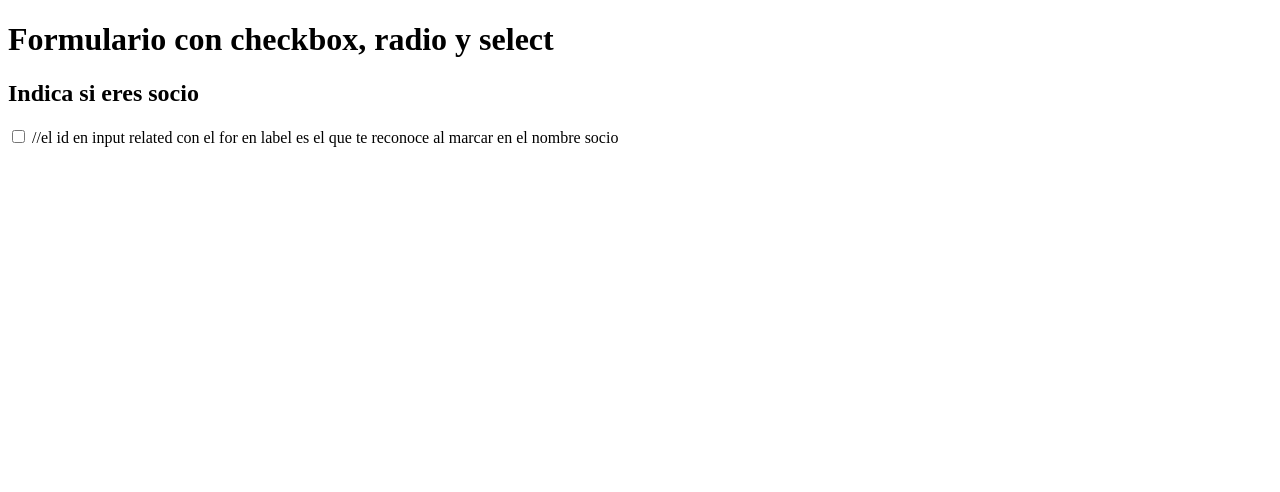
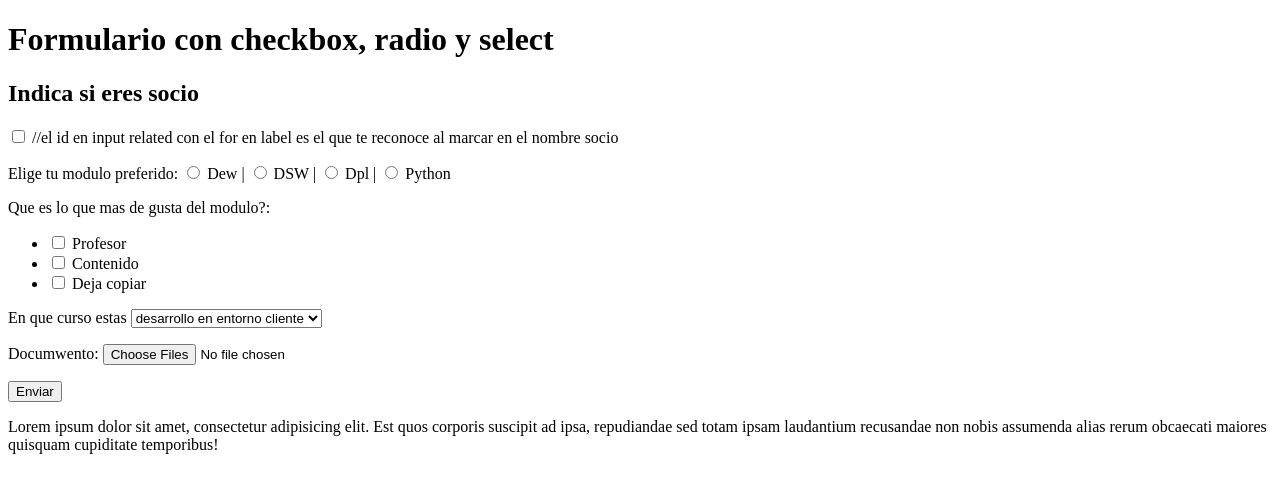
Before and after one commit to KatherineParr/javascript, a plain HTML site: page tema2/validacion de formulario/formIntermedio.html in a window 1280 px wide. Drawn offline with Linux system fonts and the light colour scheme.

Commit message:
form avanzado

```diff
--- a/tema2/validacion de formulario/formIntermedio.html
+++ b/tema2/validacion de formulario/formIntermedio.html
@@ -5,6 +5,9 @@
     <meta name="viewport" content="width=device-width, initial-scale=1.0">
     <title>Document</title>
     <style>
+        input:checked{
+            border: 2px solid blue;
+        }
 
     </style>
 </head>
@@ -13,15 +16,89 @@
     <form action="" id="form-intermedio">
         <h2>Indica si eres socio</h2>
         <p>
-            <input type="checkbox" name="member" id="member">
+            <input type="checkbox" name="member" id="member" value="si">
             //el id en input related con el for en label es el que te reconoce al marcar en el nombre
             <label for="member">socio</label>
         </p>
+        <p>
+            Elige tu modulo preferido:
+            <input type="radio" name="module" id="dew" value="dew" required>
+            <label for="dew">Dew</label>
+            |
+            <input type="radio" name="module" id="dsw" value="dsw">
+            <label for="dsw">DSW</label>
+            |
+            <input type="radio" name="module" id="dpl" value="dpl">
+            <label for="dpl">Dpl</label>
+            |
+            <input type="radio" name="module" id="python" value="python">
+            <label for="python">Python</label>
+        </p>
+        <p>
+            Que es lo que mas de gusta del modulo?:
+            <ul>
+                <li>
+                    <input type="checkbox" name="like" id="like-teacher" value="teacher">
+                    <label for="like-teacher">Profesor</label>
+                </li>
+                <li>
+                    <input type="checkbox" name="like" id="like-content" value="content">
+                    <label for="like-content">Contenido</label>
+                </li>
+                <li>
+                    <input type="checkbox" name="like" id="like-copy" value="copy">
+                    <label for="like-copy">Deja copiar</label>
+                </li>
+            </ul>
+        </p>
+        <p>
+            <label for="curso">En que curso estas</label>
+            <select name="curso" id="curso">
+                <option value="DEW">desarrollo en entorno cliente</option>
+                <option value="DSW">Desarrolo entorno servidor</option>
+                <option value="DOR">Diseño web</option>
+            </select>
+        </p>
+        <p>
+            Documwento:
+            <input type="file" name="documento" id="" multiple>
+        </p>
+        <p>
+            <button type="submit">Enviar</button>
+        </p>
+        <p>Lorem ipsum dolor sit amet, consectetur adipisicing elit. Est quos corporis suscipit ad ipsa, repudiandae sed totam ipsam laudantium recusandae non nobis assumenda alias rerum obcaecati maiores quisquam cupiditate temporibus!</p>
     </form>
 </body>
 <script>
     const form = document.getElementById('form-intermedio')
 
-    const formData = new FormData(form)
+    // const formData = new FormData(form) esto te coge los datos vacios, hay que lanzarlas despues de crear el form
+
+    form.addEventListener('submit', (e) => {
+        e.preventDefault()
+        const formData = new FormData(form)
+        //si no eres miembro no puedes
+        const likes = formData.getAll('like[]')
+
+        console.log(likes)
+
+        const document = formData.get('document')
+
+        if (!formData.get('member')) {
+            alert('tienes que ser socio para continuar')
+            return
+        }
+
+
+        if (likes.length>0){
+            alert("debes elegir algun like")
+            return
+        }
+
+        form.submit()
+
+    })
+
+
 </script>
 </html>
```
Also changed, not shown: tema2/validacion de formulario/formavanzado.html (added, +46 -0 lines).
